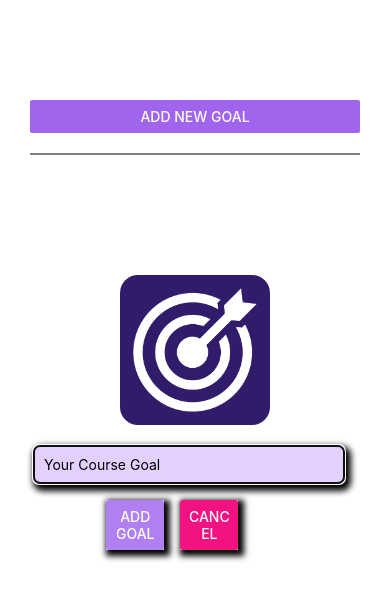
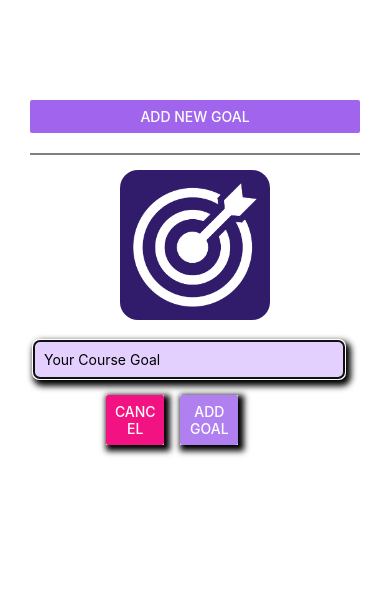
Before and after one commit to Calvin-May/RNIntro-Basics-GoalsApp, a React Native app: screen / in a window 390 px wide. Both pictures are taken after a click on the button "ADD NEW GOAL". Shown: the top 600 px of the page. Built offline with nearby package versions, Linux system fonts and the light colour scheme.

Commit message:
More styling

```diff
--- a/components/GoalInput.js
+++ b/components/GoalInput.js
@@ -31,10 +31,10 @@ function GoalInput({onAddGoal, visible, onCancel}) {
                 />
                 <View style={styles.buttonContainer}>
                     <View style={styles.button}>
-                        <Button title="Add Goal" onPress={addGoalHandler} color="#b180f0" />
+                        <Button title="Cancel" onPress={onCancel} color="#f31282" />
                     </View>
                     <View style={styles.button}>
-                        <Button title="Cancel" onPress={onCancel} color="#f31282" />
+                        <Button title="Add Goal" onPress={addGoalHandler} color="#b180f0" />
                     </View>
                 </View>
             </View>
@@ -47,7 +47,7 @@ export default GoalInput;
 const styles = StyleSheet.create({
     inputContainer: {
         flex: 1,
-        justifyContent: "center",
+        marginTop: 150,
         alignItems: "center",
         marginBottom: 24,
     },
```
Also changed, not shown: 1 other file (tests, documents, lock files or other folders).
